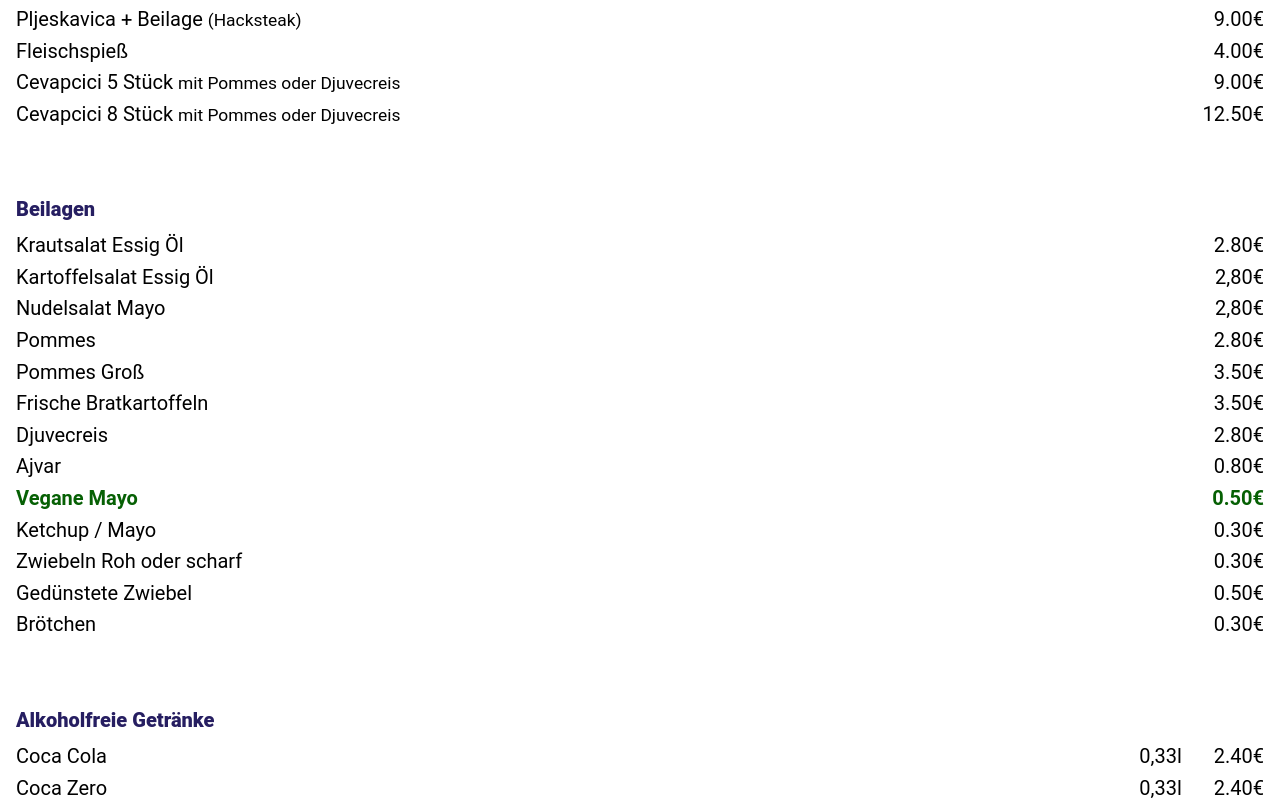
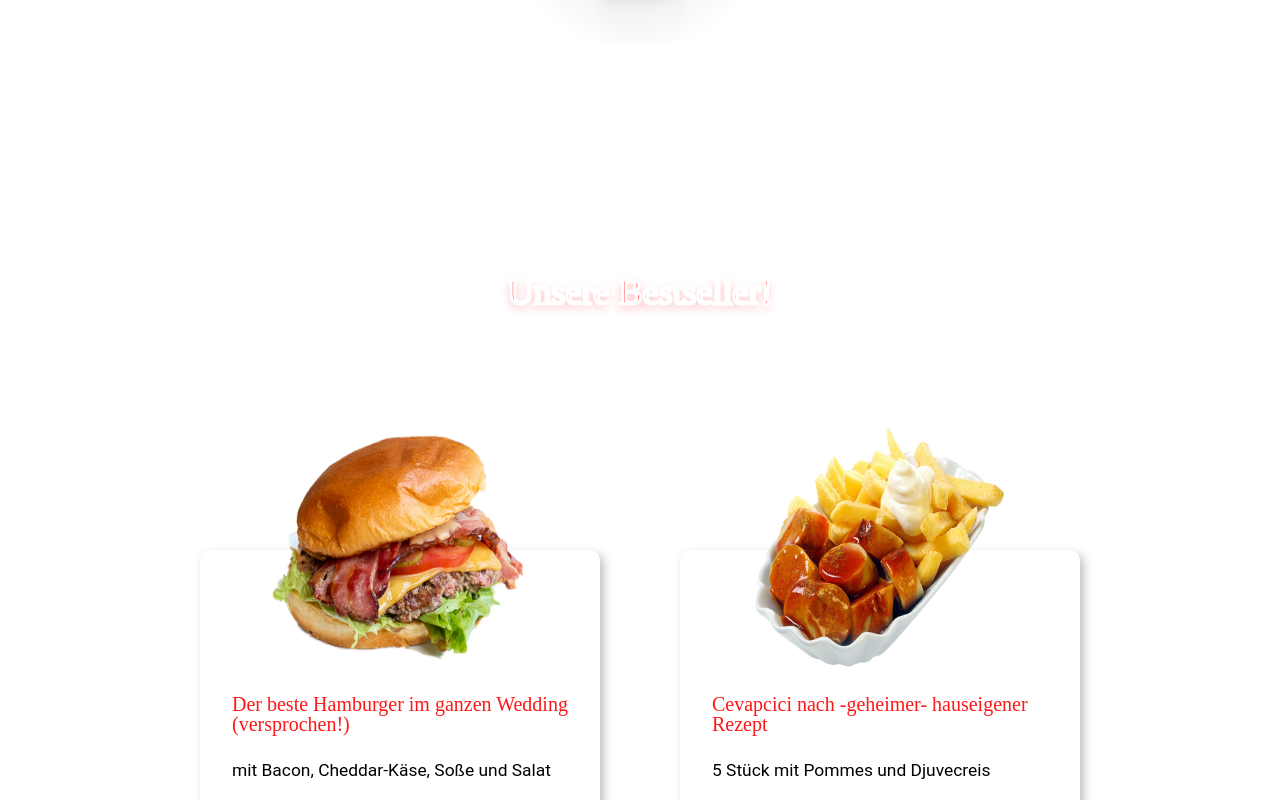
Before and after one commit to sasha-valderrama/curryKeule, a React (Vite) app: page / in a window 1280 px wide. Shown: the part 1525-2325 px from the top of the page. Built offline with nearby package versions, Linux system fonts and the light colour scheme; a web font is replaced by a local one.

Commit message:
Add aniamtion to bestseller cards's thumbnail

```diff
--- a/src/components/sections/Sections.module.css
+++ /dev/null
@@ -1,38 +0,0 @@
-.article {
-  display: flex;
-  margin-bottom: 0.7rem;
-  gap: 1rem;
-  justify-content: space-between;
-}
-
-.text {
-  font-family: var(--ff-body);
-  font-size: var(--fs-body);
-}
-
-.smallerText {
-  font-size: var(--fs-body-small);
-}
-
-.vegan {
-  color: var(--color-green);
-  font-weight: var(--fw-bold);
-}
-
-.menuDivision {
-  width: 100%;
-  margin-bottom: 1rem;
-}
-
-.menuHeading {
-  font-family: var(--ff-body);
-  font-weight: var(--fw-black);
-  font-size: var(--fs-body);
-  color: var(--color-purple);
-  margin-bottom: 1rem;
-}
-
-.containerDrinks {
-  display: flex;
-  gap: 2rem;
-}
--- a/src/components/sections/index.jsx
+++ b/src/components/sections/index.jsx
@@ -1,75 +1,8 @@
 import { bestseller } from '../../data/bestseller'
-import { menu } from '../../data/menu'
 import { sections } from '../../data/sections'
 import BestsellerCard from '../ui/cards/BestsellerCard'
+import Menu from '../ui/menu'
 import Section from '../ui/section/Section'
-import SectionsCSS from './Sections.module.css'
-
-const speisekarte = menu.map((section) => {
-  if (section.name === 'Speisen' || section.name === 'Beilagen') {
-    return (
-      <div key={section.name} className={SectionsCSS.menuDivision}>
-        <p className={SectionsCSS.menuHeading}>
-          {section.name === 'Beilagen' ? section.name : null}
-        </p>
-        {section.products.map((product) => {
-          return (
-            <div key={product.id} className={SectionsCSS.article}>
-              <p
-                className={
-                  product.vegan
-                    ? `${SectionsCSS.text} ${SectionsCSS.vegan}`
-                    : SectionsCSS.text
-                }
-              >
-                {product.name}{' '}
-                <span className={SectionsCSS.smallerText}>
-                  {product.extras}
-                </span>
-              </p>
-
-              <p
-                className={
-                  product.vegan
-                    ? `${SectionsCSS.text} ${SectionsCSS.vegan}`
-                    : SectionsCSS.text
-                }
-              >
-                {product.price}
-              </p>
-            </div>
-          )
-        })}
-      </div>
-    )
-  }
-  if (
-    section.name === 'Alkoholfreie Getränke' ||
-    section.name === 'Alkoholhaltige Getränke'
-  ) {
-    return (
-      <div key={section.name} className={SectionsCSS.menuDivision}>
-        <p className={SectionsCSS.menuHeading}>{section.name}</p>
-        {section.products.map((product) => {
-          return (
-            <div key={product.id} className={SectionsCSS.article}>
-              <p className={SectionsCSS.text}>
-                {product.name}{' '}
-                <span className={SectionsCSS.smallerText}>
-                  {product.extras}
-                </span>
-              </p>
-              <div className={SectionsCSS.containerDrinks}>
-                <p className={SectionsCSS.text}>{product.size}</p>
-                <p className={SectionsCSS.text}>{product.price}</p>
-              </div>
-            </div>
-          )
-        })}
-      </div>
-    )
-  }
-})
 
 const bestsellerCards = bestseller.map((item) => {
   return (
@@ -95,9 +28,9 @@
             imgURL={item.imgURL}
             imgALT={item.imgALT}
           >
-            {item.order === 0 ? speisekarte : null}
+            {item.order === 0 ? <Menu /> : null}
             {item.order === 1 ? bestsellerCards : null}
-            {item.order === 2 ? <p>Tageskarte info</p> : null}
+            {item.order === 2 ? <p>Kommt bald ...</p> : null}
           </Section>
         )
       })}
--- a/src/components/ui/cards/BestsellerCard.jsx
+++ b/src/components/ui/cards/BestsellerCard.jsx
@@ -11,7 +11,11 @@
     <div className={BestsellerCardCSS.container}>
       <p className={BestsellerCardCSS.heading}>{heading}</p>
       <p className={BestsellerCardCSS.description}>{description}</p>
-      <img className={BestsellerCardCSS.thumbnail} src={imgURL} alt={imgALT} />
+      <img
+        className={BestsellerCardCSS.thumbnail}
+        src={imgURL}
+        alt={imgALT}
+      />
       <p className={BestsellerCardCSS.price}>{price}</p>
     </div>
   )
--- a/src/components/ui/cards/BestsellerCard.module.css
+++ b/src/components/ui/cards/BestsellerCard.module.css
@@ -18,8 +18,6 @@
 }
 
 .heading {
-  /* font-family: var(--ff-body);
-  font-weight: var(--fw-black); */
   padding-top: 3.5rem;
   font-family: var(--ff-heading);
   font-size: var(--fs-body);
@@ -38,6 +36,7 @@
   top: -40%;
   left: 50%;
   transform: translateX(-50%);
+  animation: kenburns-top 4000ms ease-out infinite;
 }
 
 .price {
@@ -52,13 +51,19 @@
   box-shadow: 4px 4px 10px rgba(0, 0, 0, 0.25);
 }
 
-@media (width >500px) {
+@media (width >600px) {
   .heading {
     padding-top: 5rem;
   }
   .thumbnail {
     width: 14rem;
     height: 14rem;
+  }
+  .thumbnail {
+    animation: none;
+  }
+  .container:hover .thumbnail {
+    animation: kenburns-top 3600ms ease-out both;
   }
 }
 
@@ -74,3 +79,33 @@
     height: 16rem;
   }
 }
+
+/* ----------------------------------------------
+ * Generated by Animista on 2023-10-5 14:9:17
+ * Licensed under FreeBSD License.
+ * See http://animista.net/license for more info.
+ * w: http://animista.net, t: @cssanimista
+ * ---------------------------------------------- */
+
+/**
+ * ----------------------------------------
+ * animation kenburns-top
+ * ----------------------------------------
+ */
+
+@keyframes kenburns-top {
+  0%,
+  100% {
+    transform: scale(1) translateX(-50%);
+    transform-origin: bottom left;
+  }
+
+  25%,
+  75% {
+    transform: scale(1.1) translateX(-50%);
+  }
+
+  50% {
+    transform: scale(1) translateX(-50%);
+  }
+}
--- a/src/components/ui/section/Section.module.css
+++ b/src/components/ui/section/Section.module.css
@@ -31,6 +31,7 @@
   margin-top: 6rem;
   margin-bottom: 6rem;
   max-width: 20rem;
+  /* width: 100%; */
 }
 
 .sectionBody {
@@ -41,7 +42,8 @@
   align-items: center;
   width: 100%;
   flex-wrap: wrap;
-  gap: 3rem; /*Important for the cards*/
+  gap: 3rem;
+  /* Important for the cards */
   /* outline: 1px solid blue; */
 }
 
```
